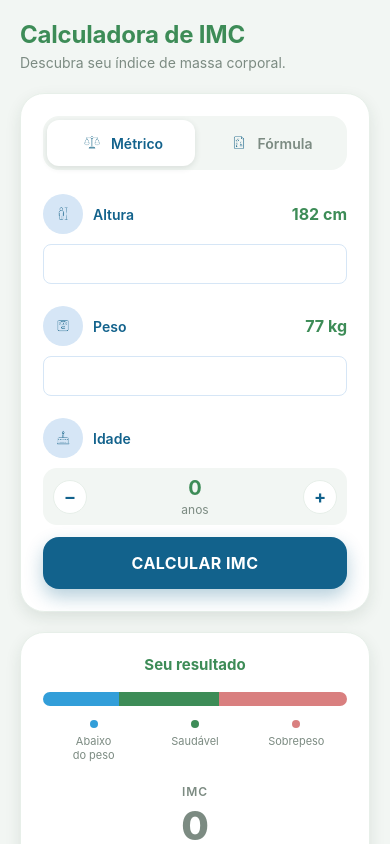
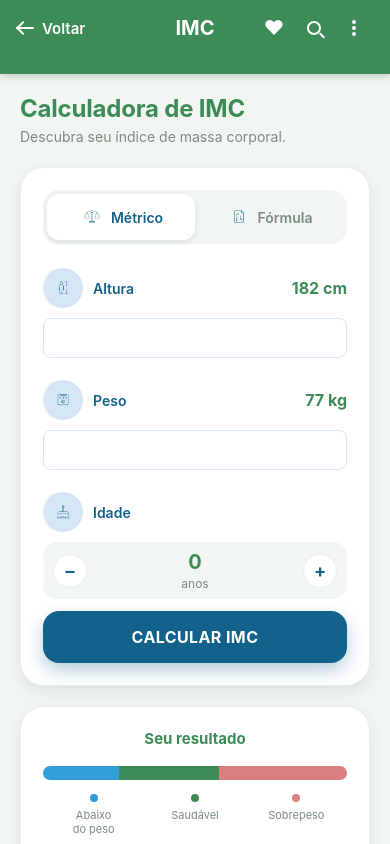
Before and after one commit to MatheusBier702/blood, a React Native app: screen /Imc in a window 390 px wide. Built offline with nearby package versions, Linux system fonts and the light colour scheme.

Commit message:
Header reestilizado e adicionado no componente IMC; alem de adicionar o conteúdo do compoente formula dentro de imc

```diff
--- /dev/null
+++ b/src/pages/IMC/Formula/Formula.js
@@ -0,0 +1,96 @@
+import React from "react";
+import { View, Text, Image } from "react-native";
+import { styles, faixaCores } from "../../../screen/css/FormulaStyle";
+
+const imcIcon = require("../../../screen/assets/imc.png");
+const dicaIcon = require("../../../screen/assets/dica.png");
+
+// Apenas o conteúdo da tabela: cada item traz a faixa, o nome e as cores.
+const FAIXAS = [
+  { valor: "Abaixo de 18,5", rotulo: "Abaixo do peso", cor: faixaCores.abaixo },
+  { valor: "18,5 – 24,9", rotulo: "Peso adequado", cor: faixaCores.adequado },
+  { valor: "25,0 – 29,9", rotulo: "Sobrepeso", cor: faixaCores.sobrepeso },
+  {
+    valor: "30,0 – 34,9",
+    rotulo: "Obesidade grau I",
+    cor: faixaCores.obesidadeUm,
+  },
+  {
+    valor: "35,0 – 39,9",
+    rotulo: "Obesidade grau II",
+    cor: faixaCores.obesidadeDois,
+  },
+  {
+    valor: "40,0 ou mais",
+    rotulo: "Obesidade grau III",
+    cor: faixaCores.obesidadeTres,
+  },
+];
+
+const Formula = () => {
+  return (
+    <View>
+      {/* Introdução */}
+      <View style={styles.cabecalho}>
+        <Image source={imcIcon} style={styles.cabecalhoIcone} />
+        <Text style={styles.titulo}>O que é o IMC?</Text>
+      </View>
+
+      <Text style={styles.texto}>
+        O <Text style={styles.textoDestaque}>Índice de Massa Corporal</Text>{" "}
+        relaciona o seu peso com a sua altura e indica, de forma rápida, se o
+        peso está dentro da faixa esperada para o seu corpo.
+      </Text>
+
+      {/* Fórmula em destaque */}
+      <View style={styles.formulaCaixa}>
+        <Text style={styles.formulaSigla}>IMC</Text>
+        <Text style={styles.formulaIgual}>=</Text>
+
+        <View style={styles.fracao}>
+          <Text style={styles.fracaoTexto}>peso (kg)</Text>
+          <View style={styles.fracaoLinha} />
+          <Text style={styles.fracaoTexto}>altura × altura (m)</Text>
+        </View>
+      </View>
+
+      <Text style={styles.exemplo}>
+        Exemplo: 70 ÷ (1,75 × 1,75) ={" "}
+        <Text style={styles.exemploValor}>22,86</Text>
+      </Text>
+
+      {/* Tabela de classificação */}
+      <Text style={styles.tabelaTitulo}>Classificação</Text>
+
+      {FAIXAS.map((faixa) => (
+        <View key={faixa.rotulo} style={[styles.linha]}>
+          <View
+            style={[styles.linhaMarca, { backgroundColor: faixa.cor.forte }]}
+          />
+
+          <Text style={[styles.linhaValor, { color: faixa.cor.forte }]}>
+            {faixa.valor}
+          </Text>
+
+          <View style={styles.linhaSelo}>
+            <Text style={[styles.linhaSeloTexto, { color: faixa.cor.forte }]}>
+              {faixa.rotulo}
+            </Text>
+          </View>
+        </View>
+      ))}
+
+      {/* Observação */}
+      <View style={styles.nota}>
+        <Image source={dicaIcon} style={styles.notaIcone} />
+        <Text style={styles.notaTexto}>
+          O IMC é uma referência geral e não considera massa muscular, idade ou
+          composição corporal. Use como ponto de partida e converse com um
+          profissional de saúde.
+        </Text>
+      </View>
+    </View>
+  );
+};
+
+export default Formula;
--- a/src/pages/IMC/Imc.js
+++ b/src/pages/IMC/Imc.js
@@ -4,12 +4,14 @@ import styles from "../../screen/css/ImcStyle";
 import { GlobalContext } from "./ContextGlobal";
 import Resultado from "./Resultado/Resultado";
 import CalculadoraIMC from "./CalculadoraIMC/CalculadoraIMC";
+import Header from "../../screen/components/Header";
 
 const Imc = () => {
   const { altura, peso, imc, setAltura, setPeso, handleClick } =
     React.useContext(GlobalContext);
   return (
     <View style={styles.container}>
+      <Header titulo="IMC" voltar />
       <ScrollView contentContainerStyle={styles.scroll}>
         <View style={styles.cabecalhoTexto}>
           <Text style={styles.titulo}>Calculadora de IMC</Text>
--- a/src/pages/Imc/CalculadoraIMC/CalculadoraIMC.js
+++ b/src/pages/Imc/CalculadoraIMC/CalculadoraIMC.js
@@ -1,6 +1,7 @@
 import React from "react";
-import { View, Image, Text, TextInput, Form, Pressable } from "react-native";
+import { View, Image, Text, TextInput, Pressable } from "react-native";
 import { styles } from "../../../screen/css/ImcStyle";
+import Formula from "../Formula/Formula";
 
 const balancaIcon = require("../../../screen/assets/balanca.png");
 const idadeIcon = require("../../../screen/assets/idade.png");
@@ -20,24 +21,55 @@ const CalculadoraIMC = () => {
     contador,
   } = React.useContext(GlobalContext);
 
+  // Aba visível: "metrico" (formulário) ou "formula" (explicação + tabela)
+  const [aba, setAba] = React.useState("metrico");
+
   return (
     <View style={[styles.cartao, styles.cartaoEspaco]}>
       {/* Alternador Métrico / Fórmula */}
       <View style={styles.alternador}>
-        <View style={[styles.alternadorBotao, styles.alternadorBotaoAtivo]}>
+        <Pressable
+          style={[
+            styles.alternadorBotao,
+            aba === "metrico" && styles.alternadorBotaoAtivo,
+          ]}
+          onPress={() => setAba("metrico")}
+        >
           <Image source={balancaIcon} style={styles.alternadorIconeImagem} />
-          <Text style={[styles.alternadorTexto, styles.alternadorTextoAtivo]}>
+          <Text
+            style={[
+              styles.alternadorTexto,
+              aba === "metrico" && styles.alternadorTextoAtivo,
+            ]}
+          >
             Métrico
           </Text>
-        </View>
-        <View style={styles.alternadorBotao}>
+        </Pressable>
+
+        <Pressable
+          style={[
+            styles.alternadorBotao,
+            aba === "formula" && styles.alternadorBotaoAtivo,
+          ]}
+          onPress={() => setAba("formula")}
+        >
           <Image source={formulaIcon} style={styles.alternadorIconeImagem} />
-          <Text style={styles.alternadorTexto}>Fórmula</Text>
-        </View>
+          <Text
+            style={[
+              styles.alternadorTexto,
+              aba === "formula" && styles.alternadorTextoAtivo,
+            ]}
+          >
+            Fórmula
+          </Text>
+        </Pressable>
       </View>
 
+      {aba === "formula" ? (
+        <Formula />
+      ) : (
+        <View>
           {/* Altura */}
-
           <View style={styles.campo}>
             <View style={styles.campoCabecalho}>
               <View style={styles.campoLabelArea}>
@@ -116,6 +148,8 @@ const CalculadoraIMC = () => {
             </Pressable>
           </View>
         </View>
+      )}
+    </View>
   );
 };
 
--- a/src/pages/Imc/Imc.js
+++ b/src/pages/Imc/Imc.js
@@ -4,12 +4,14 @@ import styles from "../../screen/css/ImcStyle";
 import { GlobalContext } from "./ContextGlobal";
 import Resultado from "./Resultado/Resultado";
 import CalculadoraIMC from "./CalculadoraIMC/CalculadoraIMC";
+import Header from "../../screen/components/Header";
 
 const Imc = () => {
   const { altura, peso, imc, setAltura, setPeso, handleClick } =
     React.useContext(GlobalContext);
   return (
     <View style={styles.container}>
+      <Header titulo="IMC" voltar />
       <ScrollView contentContainerStyle={styles.scroll}>
         <View style={styles.cabecalhoTexto}>
           <Text style={styles.titulo}>Calculadora de IMC</Text>
--- a/src/screen/components/Header.js
+++ b/src/screen/components/Header.js
@@ -1,12 +1,33 @@
 import React from "react";
-import { View, Text } from "react-native";
+import { View, Text, Pressable } from "react-native";
+import { useNavigation } from "@react-navigation/native";
 import { styles } from "../css/HeaderStyles";
 
-function Header() {
+// titulo: texto exibido na barra
+// voltar: troca o menu de três barras pelo botão "Voltar"
+function Header({ titulo = "Tela Inicial", voltar = false }) {
+  const navigation = useNavigation();
+
+  function handleVoltar() {
+    if (navigation.canGoBack()) {
+      navigation.goBack();
+    }
+  }
+
   return (
     <View style={styles.container}>
       <View style={styles.barra}>
-        {/* menu */}
+        {voltar ? (
+          /* voltar */
+          <Pressable style={styles.botaoVoltar} onPress={handleVoltar}>
+            <View style={styles.seta}>
+              <View style={styles.setaLinha} />
+              <View style={styles.setaPonta} />
+            </View>
+            <Text style={styles.voltarTexto}>Voltar</Text>
+          </Pressable>
+        ) : (
+          /* menu */
           <View style={styles.botao}>
             <View style={styles.menu}>
               <View style={styles.menuBarra} />
@@ -14,8 +35,13 @@ function Header() {
               <View style={styles.menuBarra} />
             </View>
           </View>
+        )}
 
-        <Text style={styles.titulo}>Tela Inicial</Text>
+        <View style={styles.tituloArea} pointerEvents="none">
+          <Text style={styles.titulo} numberOfLines={1}>
+            {titulo}
+          </Text>
+        </View>
 
         <View style={styles.acoes}>
           {/* favoritos */}
--- /dev/null
+++ b/src/screen/css/FormulaStyle.js
@@ -0,0 +1,179 @@
+import { StyleSheet } from "react-native";
+import color from "../Colors/cor";
+
+// Escala de vermelhos para as faixas de sobrepeso/obesidade.
+// O primeiro tom é o mesmo usado na barra do resultado (ImcStyle),
+// e os demais vão escurecendo conforme a gravidade da faixa.
+export const faixaCores = {
+  abaixo: { forte: color.colorModelThree, fundo: "#E8F2FB" },
+  adequado: { forte: color.colorModelFour, fundo: "#E6F2E9" },
+  sobrepeso: { forte: "#D97F7F", fundo: "#FAEDED" },
+  obesidadeUm: { forte: "#C56767", fundo: "#F7E5E5" },
+  obesidadeDois: { forte: "#AE5050", fundo: "#F3DCDC" },
+  obesidadeTres: { forte: "#8F3D3D", fundo: "#EED2D2" },
+};
+
+export const styles = StyleSheet.create({
+  // ---------- Introdução ----------
+  cabecalho: {
+    flexDirection: "row",
+    alignItems: "center",
+    marginBottom: 10,
+  },
+
+  cabecalhoIcone: {
+    width: 30,
+    height: 30,
+    marginRight: 10,
+    resizeMode: "contain",
+  },
+
+  titulo: {
+    fontSize: 18,
+    fontWeight: "700",
+    color: color.colorModelFour,
+    letterSpacing: -0.2,
+  },
+
+  texto: {
+    fontSize: 13,
+    lineHeight: 20,
+    color: color.textoSuave,
+  },
+
+  textoDestaque: {
+    color: color.colorModelOne,
+    fontWeight: "700",
+  },
+
+  // ---------- Fórmula em destaque ----------
+  formulaCaixa: {
+    flexDirection: "row",
+    alignItems: "center",
+    justifyContent: "center",
+    backgroundColor: color.fundo,
+    borderRadius: 18,
+    borderWidth: 1,
+    borderColor: color.borda,
+    paddingVertical: 20,
+    paddingHorizontal: 16,
+    marginTop: 18,
+  },
+
+  formulaSigla: {
+    fontSize: 22,
+    fontWeight: "800",
+    color: color.colorModelFour,
+    letterSpacing: -0.4,
+  },
+
+  formulaIgual: {
+    fontSize: 18,
+    fontWeight: "600",
+    color: color.textoSuave,
+    marginHorizontal: 12,
+  },
+
+  // A fração é montada com dois textos e uma linha no meio
+  fracao: {
+    alignItems: "center",
+  },
+
+  fracaoTexto: {
+    fontSize: 14,
+    fontWeight: "700",
+    color: color.colorModelOne,
+  },
+
+  fracaoLinha: {
+    height: 2,
+    borderRadius: 1,
+    alignSelf: "stretch",
+    backgroundColor: color.colorModelThree,
+    marginVertical: 7,
+  },
+
+  exemplo: {
+    fontSize: 12,
+    lineHeight: 18,
+    color: color.textoSuave,
+    textAlign: "center",
+    marginTop: 12,
+  },
+
+  exemploValor: {
+    color: color.colorModelFour,
+    fontWeight: "700",
+  },
+
+  // ---------- Tabela de classificação ----------
+  tabelaTitulo: {
+    fontSize: 15,
+    fontWeight: "700",
+    color: color.colorModelFour,
+    marginTop: 26,
+    marginBottom: 12,
+  },
+
+  linha: {
+    flexDirection: "row",
+    alignItems: "center",
+    borderRadius: 14,
+    paddingVertical: 11,
+    paddingLeft: 12,
+    paddingRight: 12,
+    marginBottom: 8,
+  },
+
+  linhaMarca: {
+    width: 4,
+    height: 26,
+    borderRadius: 2,
+    marginRight: 12,
+  },
+
+  linhaValor: {
+    flex: 1,
+    fontSize: 13,
+    fontWeight: "700",
+  },
+
+  linhaSelo: {
+    // backgroundColor: color.branco,
+    borderRadius: 20,
+    paddingHorizontal: 12,
+    paddingVertical: 5,
+  },
+
+  linhaSeloTexto: {
+    fontSize: 12,
+    fontWeight: "700",
+  },
+
+  // ---------- Observação final ----------
+  nota: {
+    flexDirection: "row",
+    alignItems: "flex-start",
+    backgroundColor: color.colorModelTwo,
+    borderRadius: 16,
+    padding: 14,
+    marginTop: 18,
+  },
+
+  notaIcone: {
+    width: 22,
+    height: 22,
+    marginRight: 10,
+    marginTop: 1,
+    resizeMode: "contain",
+  },
+
+  notaTexto: {
+    flex: 1,
+    fontSize: 12,
+    lineHeight: 18,
+    color: color.colorModelOne,
+  },
+});
+
+export default styles;
--- a/src/screen/css/HeaderStyles.js
+++ b/src/screen/css/HeaderStyles.js
@@ -1,5 +1,5 @@
-import { StyleSheet, Platform, StatusBar } from 'react-native';
-import color from '../Colors/cor';
+import { StyleSheet, Platform, StatusBar } from "react-native";
+import color from "../Colors/cor";
 
 const ALTURA_STATUS = Platform.select({
   android: StatusBar.currentHeight || 24,
@@ -11,41 +11,98 @@ export const styles = StyleSheet.create({
   container: {
     backgroundColor: color.colorModelFour,
     paddingTop: ALTURA_STATUS,
-    boxShadow: '0px 2px 8px rgba(31, 61, 43, 0.25)',
+    boxShadow: "0px 2px 8px rgba(31, 61, 43, 0.25)",
   },
 
   barra: {
     height: 56,
-    flexDirection: 'row',
-    alignItems: 'center',
+    flexDirection: "row",
+    alignItems: "center",
+    justifyContent: "space-between",
     paddingHorizontal: 16,
+  },
+
+  // O título ocupa a barra inteira em posição absoluta, por isso fica
+  // centralizado de verdade, sem depender da largura do que está nas laterais.
+  // O padding lateral impede que um título longo passe por baixo dos ícones.
+  tituloArea: {
+    position: "absolute",
+    left: 0,
+    right: 0,
+    top: 0,
+    bottom: 0,
+    alignItems: "center",
+    justifyContent: "center",
+    paddingHorizontal: 112,
   },
 
   titulo: {
     color: color.branco,
     fontSize: 20,
-    fontWeight: '700',
-    marginLeft: 24,
-    flex: 1,
+    fontWeight: "700",
+    textAlign: "center",
   },
 
   acoes: {
-    flexDirection: 'row',
-    alignItems: 'center',
+    flexDirection: "row",
+    alignItems: "center",
+  },
+
+  // ---------- Botão voltar ----------
+  botaoVoltar: {
+    height: 40,
+    flexDirection: "row",
+    alignItems: "center",
+    paddingRight: 6,
+  },
+
+  // A seta é desenhada com uma linha e uma ponta em formato de "V"
+  seta: {
+    width: 20,
+    height: 16,
+    marginRight: 6,
+  },
+
+  setaLinha: {
+    position: "absolute",
+    left: 2,
+    top: 7,
+    width: 16,
+    height: 2,
+    borderRadius: 2,
+    backgroundColor: color.branco,
+  },
+
+  setaPonta: {
+    position: "absolute",
+    left: 2,
+    top: 3,
+    width: 10,
+    height: 10,
+    borderLeftWidth: 2,
+    borderBottomWidth: 2,
+    borderColor: color.branco,
+    transform: [{ rotate: "45deg" }],
+  },
+
+  voltarTexto: {
+    color: color.branco,
+    fontSize: 15,
+    fontWeight: "600",
   },
 
   botao: {
     width: 40,
     height: 40,
-    alignItems: 'center',
-    justifyContent: 'center',
+    alignItems: "center",
+    justifyContent: "center",
   },
 
   // Ícone de menu (três barras)
   menu: {
     width: 20,
     height: 14,
-    justifyContent: 'space-between',
+    justifyContent: "space-between",
   },
 
   menuBarra: {
@@ -71,21 +128,21 @@ export const styles = StyleSheet.create({
   },
 
   lupaCabo: {
-    position: 'absolute',
+    position: "absolute",
     width: 2,
     height: 7,
     right: 11,
     bottom: 9,
     borderRadius: 2,
     backgroundColor: color.branco,
-    transform: [{ rotate: '-45deg' }],
+    transform: [{ rotate: "-45deg" }],
   },
 
   // Menu de opções (três pontos)
   pontos: {
     height: 16,
-    justifyContent: 'space-between',
-    alignItems: 'center',
+    justifyContent: "space-between",
+    alignItems: "center",
   },
 
   ponto: {
```
Also changed, not shown: 1 other file (tests, documents, lock files or other folders). Lines whose indentation alone changed are shown as unchanged.
